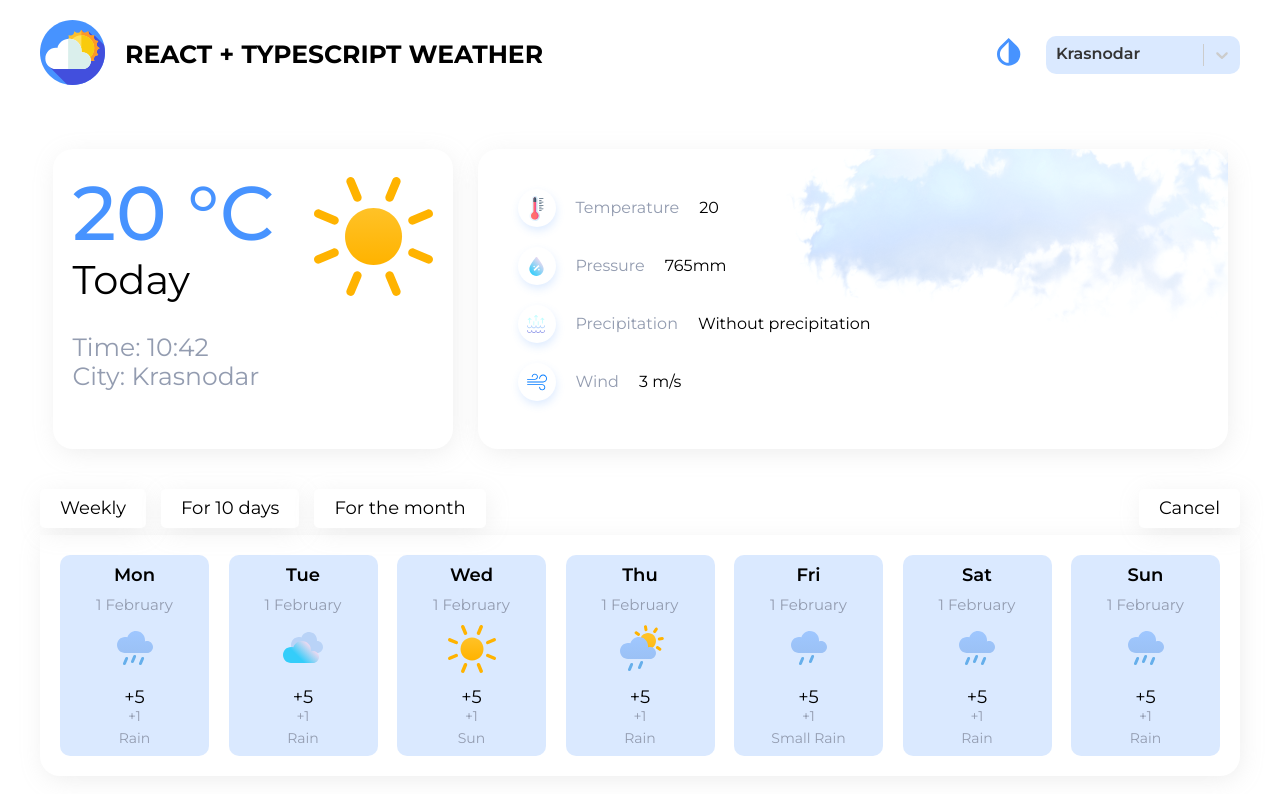
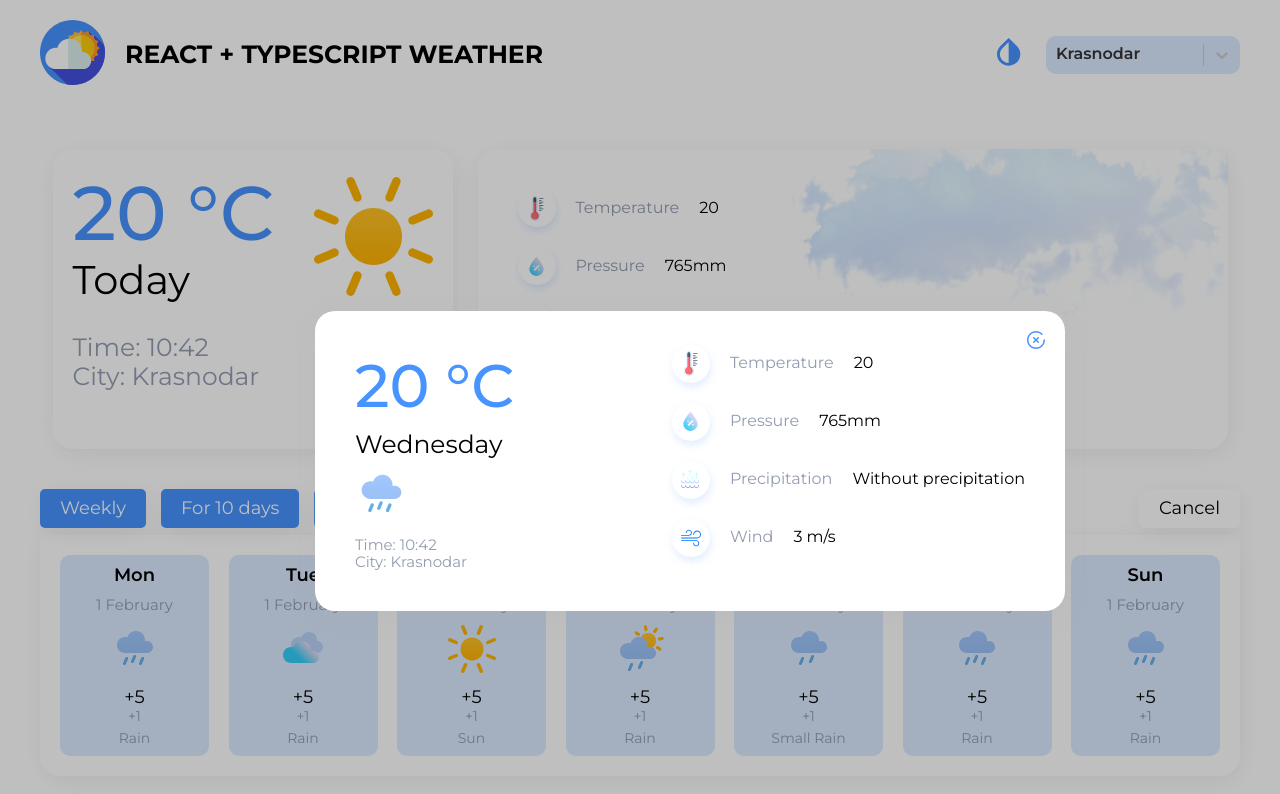
Before and after one commit to maximlitvinov/weather-typescript-app, a React (Create React App) app: page / in a window 1280 px wide. Shown: the top 794 px of the page. Built offline with nearby package versions, Linux system fonts and the light colour scheme.

Commit message:
Create Popup component and stylizing it

```diff
--- a/src/App.tsx
+++ b/src/App.tsx
@@ -4,10 +4,13 @@ import { Route, Routes } from 'react-router';
 import Home from './pages/Home/Home';
 import MonthStatistics from './pages/MonthStatistics/MonthStatistics';
 import Header from './shared/Header/Header';
+import Popup from './shared/Popup/Popup';
 import './styles/index.scss';
 
 function App() {
   return (
+    <div className="global-container">
+      <Popup />
       <div className="container">
         <Header />
         <Routes>
@@ -15,6 +18,7 @@ function App() {
           <Route path="/month-statistics" element={<MonthStatistics />} />
         </Routes>
       </div>
+    </div>
   );
 }
 
--- a/src/pages/Home/components/Days/Tabs.tsx
+++ b/src/pages/Home/components/Days/Tabs.tsx
@@ -10,7 +10,7 @@ const Tabs = (props: Props) => {
     <div className={style.tabs}>
       <div className={style.tabs__wrapper}>
         {tabs.map((tab) => (
-          <div className={style.tab} key={tab.value}>
+          <div className={style.tab + ' ' + style.active} key={tab.value}>
             {tab.value}
           </div>
         ))}
--- /dev/null
+++ b/src/shared/Popup/Popup.module.scss
@@ -0,0 +1,66 @@
+@import '../../styles/variables.scss';
+
+.popup {
+  position: absolute;
+  top: 40%;
+  left: calc(50% - 325px);
+  z-index: 1000;
+  display: flex;
+  align-items: center;
+  justify-content: space-between;
+  padding: 40px;
+  max-width: 750px;
+  max-height: 300px;
+  height: 100%;
+  width: 100%;
+  background: $light-background;
+  box-shadow: $box-shadow;
+  border-radius: $border-radius;
+}
+.blur {
+  position: absolute;
+  z-index: 999;
+  width: 100%;
+  height: 100vh;
+  background: rgba(0, 0, 0, 0.25);
+}
+.close {
+  position: absolute;
+  top: 20px;
+  right: 20px;
+  cursor: pointer;
+  svg {
+    transition: 0.5s;
+  }
+  &:hover {
+    svg {
+      transform: rotate(360deg);
+    }
+  }
+}
+
+.day {
+  .day__temp {
+    font-weight: 500;
+    font-size: 60px;
+    color: $primary-color;
+    margin-bottom: 10px;
+  }
+  .day__name {
+    font-size: 25px;
+    color: $light-color;
+    margin-bottom: 10px;
+  }
+  .img {
+    margin-bottom: 10px;
+    svg {
+      width: 53px;
+      height: 53px;
+    }
+  }
+  .day__time,
+  .day__city {
+    font-size: 15px;
+    color: $base-color;
+  }
+}
--- /dev/null
+++ b/src/shared/Popup/Popup.tsx
@@ -0,0 +1,66 @@
+import React from 'react';
+import GlobalSvgSelector from '../../assets/icons/global/GlobalSvgSelector';
+
+import { Item } from '../../pages/Home/components/ThisDayInfo/ThisDayInfo';
+import ThisDayItem from '../../pages/Home/components/ThisDayInfo/ThisDayItem';
+
+import style from './Popup.module.scss';
+
+type Props = {};
+
+const Popup = (props: Props) => {
+  const items = [
+    {
+      icon_id: 'temp',
+      name: 'Temperature',
+      value: '20',
+    },
+    {
+      icon_id: 'pressure',
+      name: 'Pressure',
+      value: '765mm',
+    },
+    {
+      icon_id: 'precipitation',
+      name: 'Precipitation',
+      value: 'Without precipitation',
+    },
+    {
+      icon_id: 'wind',
+      name: 'Wind',
+      value: '3 m/s',
+    },
+  ];
+  return (
+    <>
+      <div className={style.blur}></div>
+      <div className={style.popup}>
+        <div className={style.day}>
+          <div className={style.day__temp}>20 °C</div>
+          <div className={style.day__name}>Wednesday</div>
+          <div className={style.img}>
+            <GlobalSvgSelector id="rain" />
+          </div>
+          <div className={style.day__time}>
+            Time: <span>10:42</span>
+          </div>
+          <div className={style.day__city}>
+            City: <span>Krasnodar</span>
+          </div>
+        </div>
+        <div className={style.this__day_info}>
+          <div className={style.this__day_info_items}>
+            {items.map((item: Item) => (
+              <ThisDayItem key={item.icon_id} item={item} />
+            ))}
+          </div>
+        </div>
+        <div className={style.close}>
+          <GlobalSvgSelector id="close" />
+        </div>
+      </div>
+    </>
+  );
+};
+
+export default Popup;
--- a/src/styles/index.scss
+++ b/src/styles/index.scss
@@ -8,8 +8,10 @@
   box-sizing: border-box;
 }
 body {
+  position: relative;
   font-family: 'Montserrat', sans-serif;
 }
+
 .container {
   padding-top: 20px;
   max-width: 1200px;
```
Lines whose indentation alone changed are shown as unchanged.
